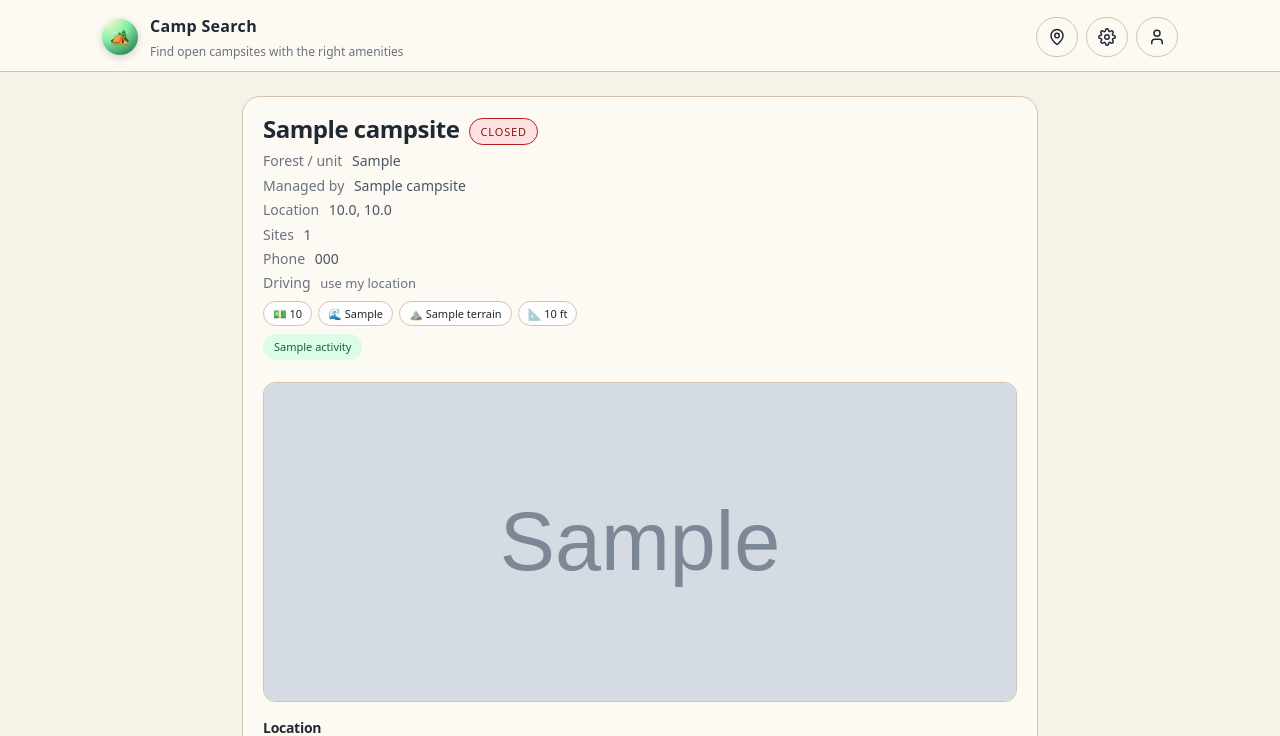
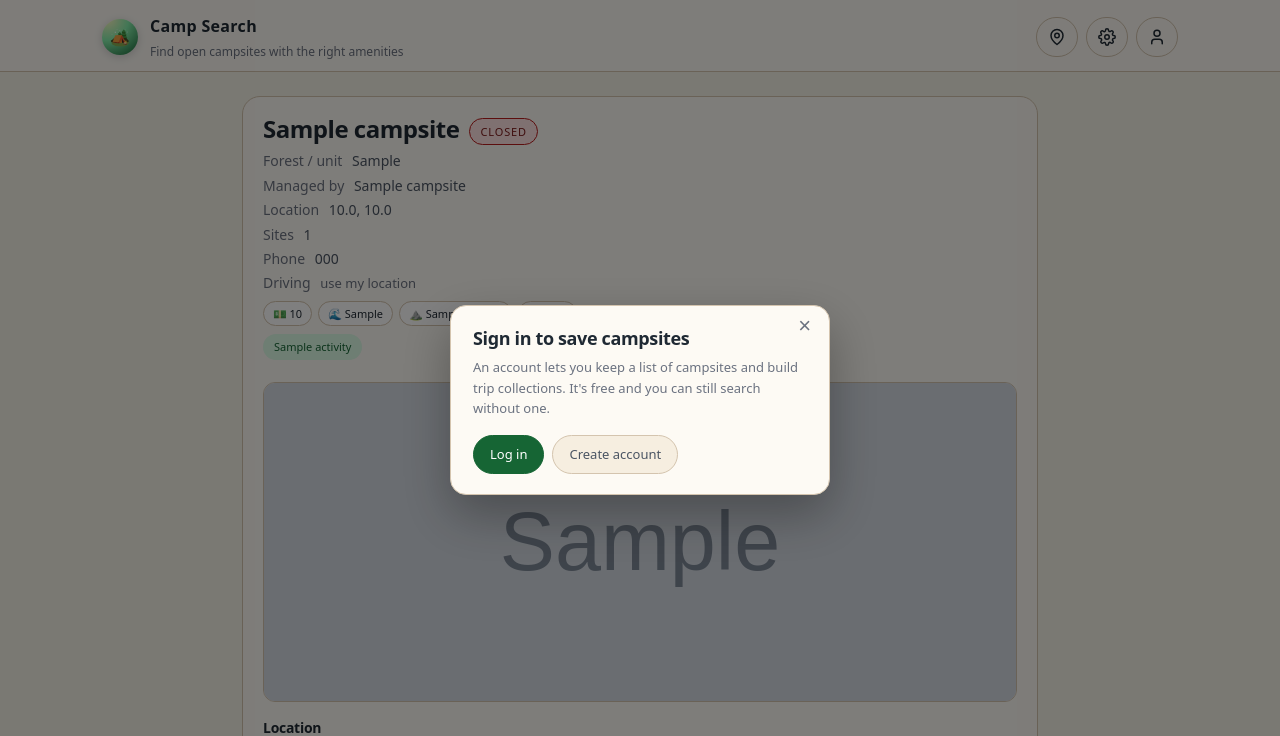
Before and after one commit to arrowboy47/campSearch, a Flask app: page /campsite/1 in a window 1280 px wide. Shown: the top 736 px of the page. Run offline with Flask 3, Linux system fonts and the light colour scheme; grey boxes marked "Sample" are stand-in pictures; a database or web service that is not in the repository returns one stand-in record (values such as "Sample title"); data that the repository does not hold is empty; some libraries are stand-ins or nearby versions; grey boxes are pictures that could not be loaded.

Commit message:
Floating 'sign in to save' prompt for anonymous campsite visitors
Anonymous users now see disabled-looking Save / Add-to-collection
buttons that open a modal (initAuthGate) with Log in / Create account
links instead of the buttons just being absent. The Log in link carries
?next back to the campsite. Logged-in users are unaffected.

```diff
--- a/static/js/main.js
+++ b/static/js/main.js
@@ -487,6 +487,32 @@ function initPickTracking() {
   });
 }
 
+// Floating "sign in to save" prompt for anonymous visitors.
+function initAuthGate() {
+  const gate = document.getElementById("authGate");
+  if (!gate) return;
+  const open = () => {
+    gate.hidden = false;
+    document.body.style.overflow = "hidden";
+  };
+  const close = () => {
+    gate.hidden = true;
+    document.body.style.overflow = "";
+  };
+  document.querySelectorAll("[data-auth-gate]").forEach((el) => {
+    el.addEventListener("click", (e) => {
+      e.preventDefault();
+      open();
+    });
+  });
+  gate.querySelectorAll("[data-auth-gate-close]").forEach((el) =>
+    el.addEventListener("click", close)
+  );
+  document.addEventListener("keydown", (e) => {
+    if (e.key === "Escape" && !gate.hidden) close();
+  });
+}
+
 // Single-marker map on a campsite page (real coordinates only).
 function initSiteMap() {
   const el = document.getElementById("siteMap");
@@ -519,6 +545,7 @@ document.addEventListener("DOMContentLoaded", () => {
   initReadMore();
   initMap();
   initSiteMap();
+  initAuthGate();
   initDateRange();
   initShare();
   initNearby();
--- a/static/styles.css
+++ b/static/styles.css
@@ -486,6 +486,73 @@ a:hover {
 
 .map-shell-compact {
   height: 300px;
+}
+
+/* "Sign in to save" modal (anonymous campsite visitors) */
+.auth-gate {
+  position: fixed;
+  inset: 0;
+  z-index: 1000;
+  display: flex;
+  align-items: center;
+  justify-content: center;
+  padding: 16px;
+}
+
+.auth-gate-backdrop {
+  position: absolute;
+  inset: 0;
+  background: rgba(0, 0, 0, 0.5);
+}
+
+.auth-gate-card {
+  position: relative;
+  max-width: 380px;
+  width: 100%;
+  background: var(--surface, #fff);
+  color: var(--text, #111);
+  border: 1px solid var(--border-subtle);
+  border-radius: 16px;
+  padding: 22px 22px 20px;
+  box-shadow: 0 20px 50px rgba(0, 0, 0, 0.3);
+}
+
+:root:not([data-theme="light"]) .auth-gate-card {
+  background: var(--surface, #0f172a);
+  color: var(--text, #e5e7eb);
+}
+:root[data-theme="dark"] .auth-gate-card {
+  background: var(--surface, #0f172a);
+  color: var(--text, #e5e7eb);
+}
+
+.auth-gate-x {
+  position: absolute;
+  top: 8px;
+  right: 12px;
+  border: 0;
+  background: transparent;
+  font-size: 22px;
+  line-height: 1;
+  cursor: pointer;
+  color: var(--text-muted);
+}
+
+.auth-gate-title {
+  margin: 0 0 8px;
+  font-size: 18px;
+}
+
+.auth-gate-text {
+  margin: 0 0 16px;
+  font-size: 13px;
+  color: var(--text-muted);
+}
+
+.auth-gate-actions {
+  display: flex;
+  gap: 8px;
+  flex-wrap: wrap;
 }
 
 /* Horizontal colour key above the homepage map */
--- a/templates/campsite.html
+++ b/templates/campsite.html
@@ -260,9 +260,27 @@
 						       data-collection-new hidden />
 						<button type="submit" class="btn btn-secondary">Add</button>
 					</form>
+				{% else %}
+					<button type="button" class="btn btn-secondary" data-auth-gate>☆ Save</button>
+					<button type="button" class="btn btn-secondary" data-auth-gate>Add to collection…</button>
 				{% endif %}
 				<a href="/" class="btn btn-secondary">Back to search</a>
 			</div>
+
+			{% if not current_user %}
+			<div class="auth-gate" id="authGate" hidden>
+				<div class="auth-gate-backdrop" data-auth-gate-close></div>
+				<div class="auth-gate-card" role="dialog" aria-modal="true" aria-labelledby="authGateTitle">
+					<button type="button" class="auth-gate-x" data-auth-gate-close aria-label="Close">×</button>
+					<h2 id="authGateTitle" class="auth-gate-title">Sign in to save campsites</h2>
+					<p class="auth-gate-text">An account lets you keep a list of campsites and build trip collections. It's free and you can still search without one.</p>
+					<div class="auth-gate-actions">
+						<a class="btn btn-primary" href="/login?next=/campsite/{{ campsite.id }}{{ date_qs }}">Log in</a>
+						<a class="btn btn-secondary" href="/signup">Create account</a>
+					</div>
+				</div>
+			</div>
+			{% endif %}
 
 			{% if campsite.last_scraped %}
 				<p class="detail-updated">Data last refreshed {{ campsite.last_scraped.strftime('%Y-%m-%d') }}</p>
```
